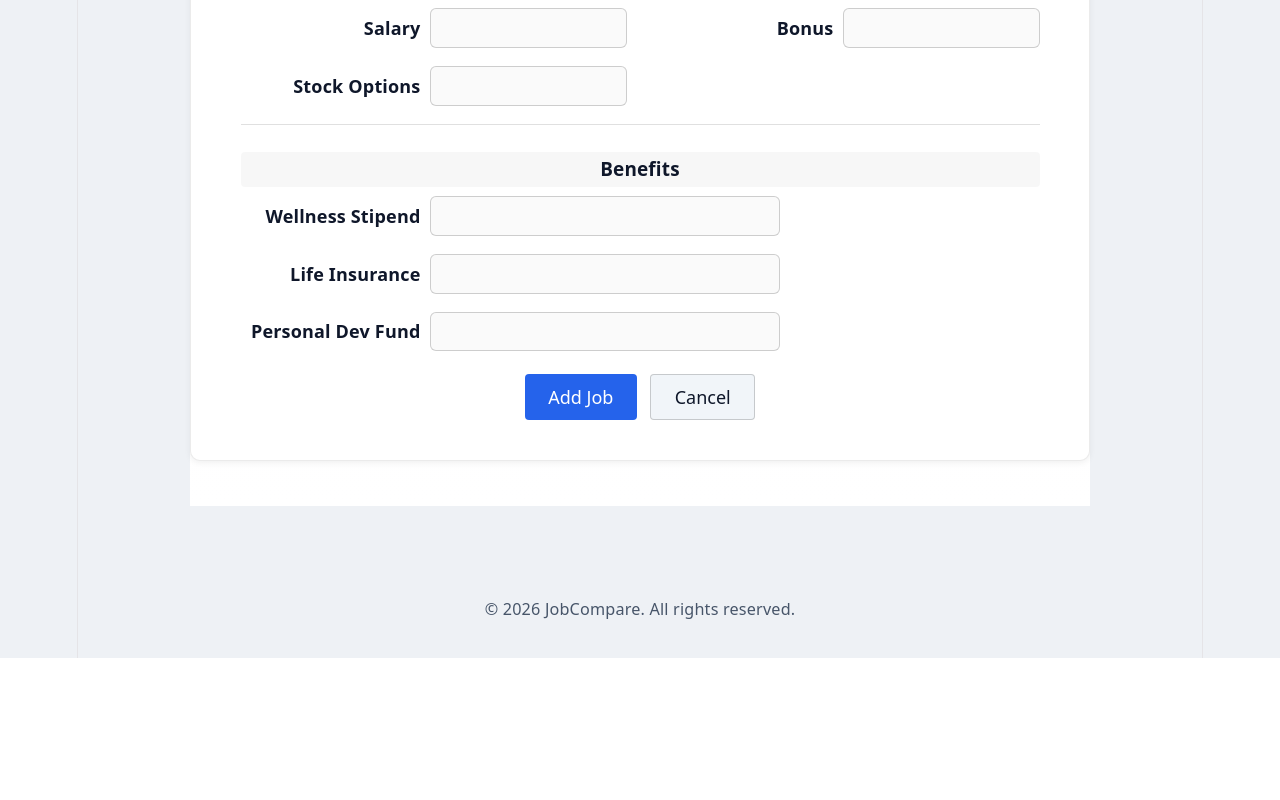
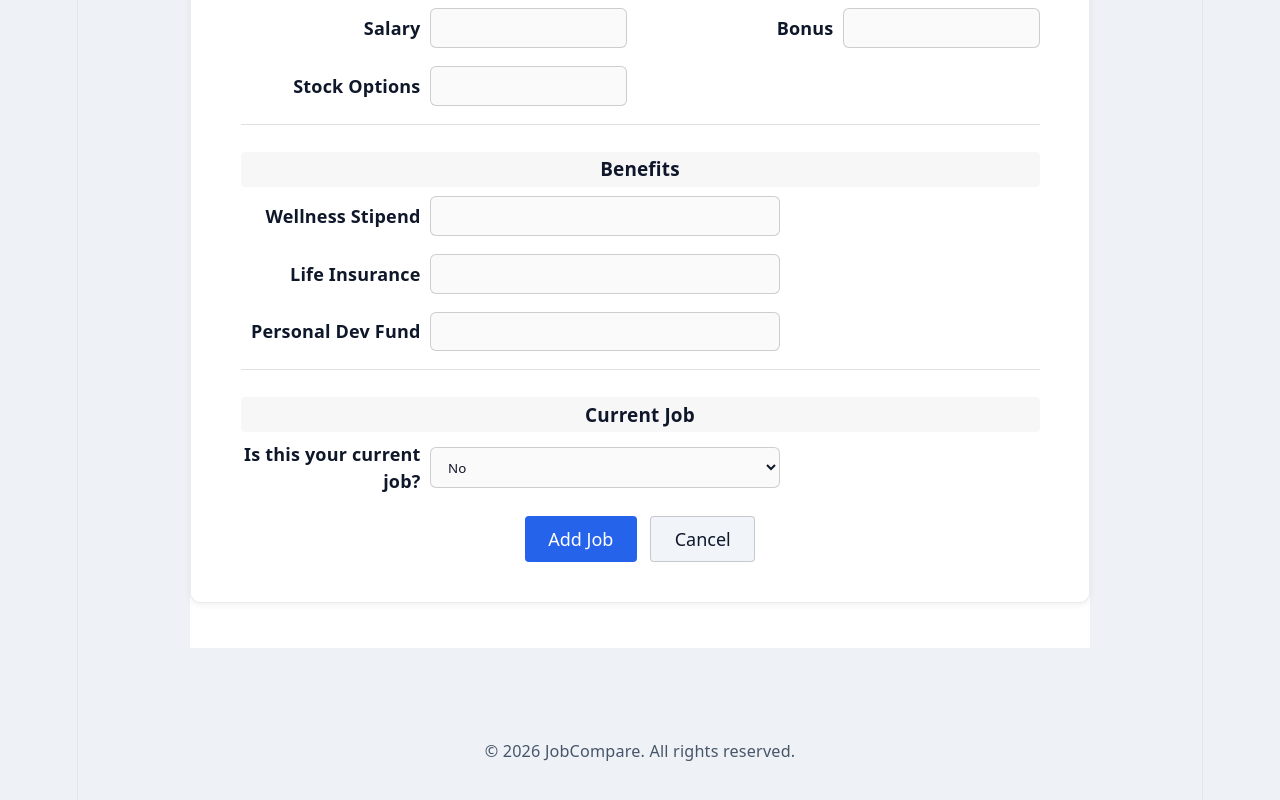
Before and after one commit to seattlefurby17/jobCompareApp, a React app in the folder frontend/: page /add in a window 1280 px wide. Shown: the part 534-1334 px from the top of the page. Before the commit the page ends 1192 px from the top, so only its background shows below. Built offline with nearby package versions, Linux system fonts and the light colour scheme; the HTML template or start-up script is replaced by a standard one.

Commit message:
added back current job option

```diff
--- a/frontend/src/pages/AddJobPage.jsx
+++ b/frontend/src/pages/AddJobPage.jsx
@@ -19,7 +19,7 @@ export default function AddJobPage() {
     wellness_stipend: "",
     life_insurance: "",
     personal_dev_fund: "",
-    is_current_job: 0
+    is_current_job: 0   // MUST start as 0
   });
 
   function handleChange(field, value) {
@@ -169,6 +169,21 @@ export default function AddJobPage() {
 
             </div>
 
+            <hr className="divider" />
+
+            {/* CURRENT JOB */}
+            <div className="section-header">Current Job</div>
+            <div className="form-row">
+              <label>Is this your current job?</label>
+              <select
+                value={job.is_current_job}
+                onChange={(e) => handleChange("is_current_job", Number(e.target.value))}
+              >
+                <option value={0}>No</option>
+                <option value={1}>Yes</option>
+              </select>
+            </div>
+
             <div className="form-buttons">
               <button className="primary" type="submit">Add Job</button>
               <button className="secondary" type="button" onClick={() => navigate("/jobs")}>
--- a/frontend/src/pages/EditJobPage.jsx
+++ b/frontend/src/pages/EditJobPage.jsx
@@ -13,7 +13,12 @@ export default function EditJobPage() {
   useEffect(() => {
     fetch(`http://localhost:4000/jobs/${id}`)
       .then(res => res.json())
-      .then(data => setJob(data))
+      .then(data =>
+        setJob({
+          ...data,
+          is_current_job: Number(data.is_current_job) // normalize
+        })
+      )
       .catch(err => console.error("Error loading job:", err));
   }, [id]);
 
@@ -34,7 +39,7 @@ export default function EditJobPage() {
       .catch(err => console.error("Error updating job:", err));
   }
 
-  if (!job) return <p>Loading...</p>;
+  if (!job) return null;
 
   return (
     <>
@@ -166,6 +171,21 @@ export default function EditJobPage() {
 
             </div>
 
+            <hr className="divider" />
+
+            {/* CURRENT JOB */}
+            <div className="section-header">Current Job</div>
+            <div className="form-row">
+              <label>Is this your current job?</label>
+              <select
+                value={job.is_current_job}
+                onChange={(e) => handleChange("is_current_job", Number(e.target.value))}
+              >
+                <option value={0}>No</option>
+                <option value={1}>Yes</option>
+              </select>
+            </div>
+
             <div className="form-buttons">
               <button className="primary" type="submit">Save Changes</button>
               <button className="secondary" type="button" onClick={() => navigate("/jobs")}>
```
